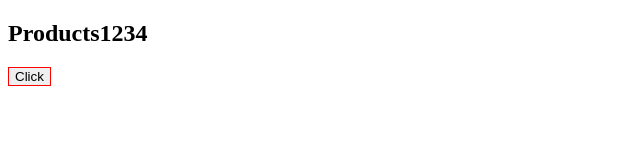
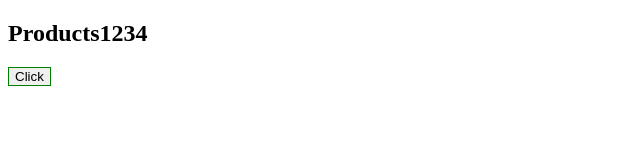
Before and after one commit to surenlancer7/base, an Angular app: page /login in a window 1280 px wide. Shown: the top 160 px of the page, without its empty margins (0-640 px from the left). Built offline with nearby package versions, Linux system fonts and the light colour scheme.

Commit message:
styling added

```diff
--- a/src/styles.scss
+++ b/src/styles.scss
@@ -1,5 +1,5 @@
 /* You can add global styles to this file, and also import other style files */
 button {
     border: 1px solid;
-    border-color: red;
+    border-color: green;
 }
```
